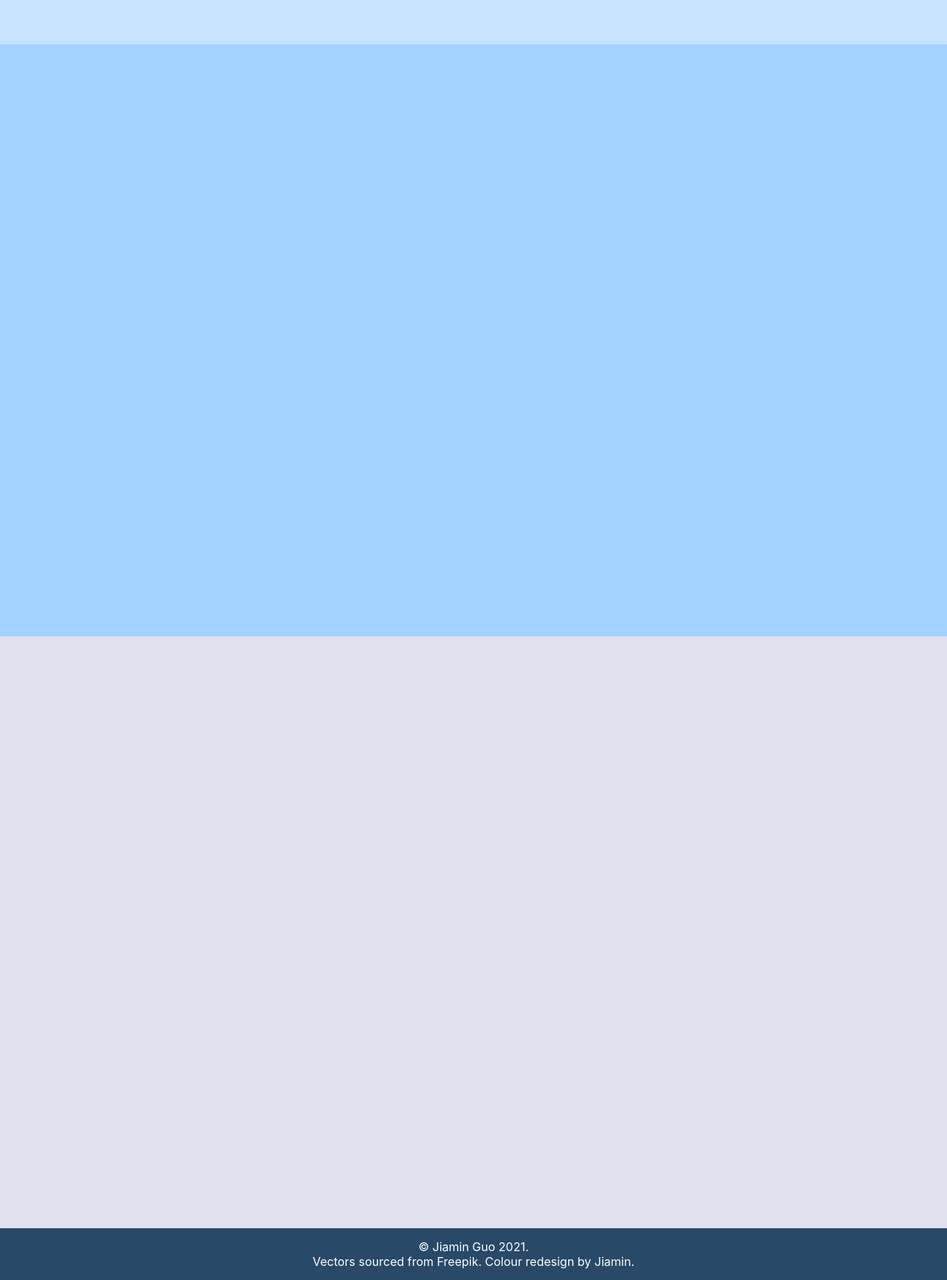
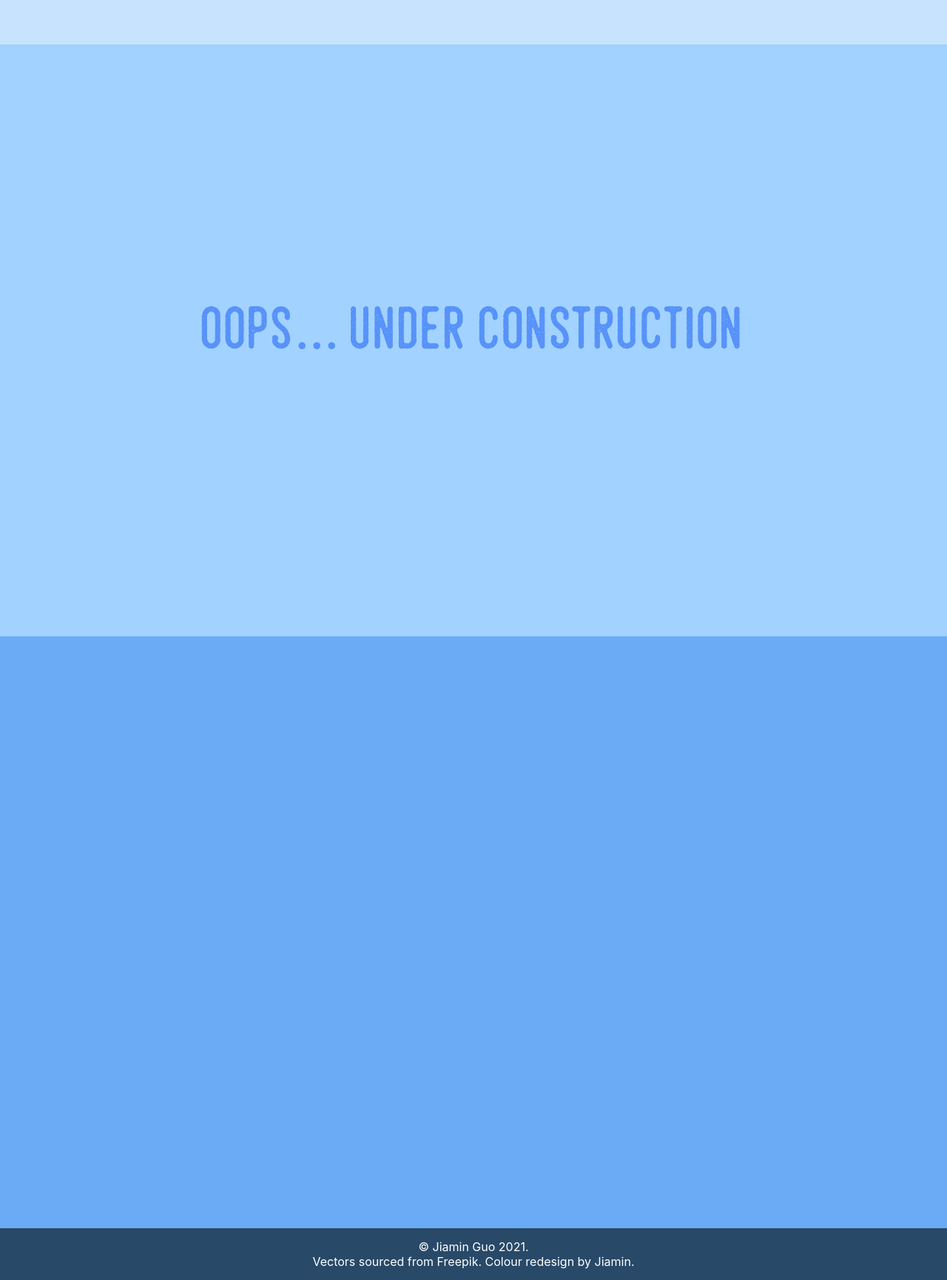
Before and after one commit to jiamin-guo/site, a React (Create React App) app: page / in a window 1280 px wide. Shown: the part 1570-3300 px from the top of the page at 74% size. Built offline with nearby package versions, Linux system fonts and the light colour scheme.

Commit message:
added under construction text

```diff
--- a/src/App.css
+++ b/src/App.css
@@ -41,11 +41,14 @@
 .work-section {
     height: 100vh;
     background-color: #a2d2ff;
+    display: flex;
+    justify-content: center;
+    align-items: center;
 }
 
 .contact-section {
     height: 100vh;
-    background-color: #E1E1EF;
+    background-color: #6babf5;
 }
 
 .footer {
--- a/src/pages/Home.jsx
+++ b/src/pages/Home.jsx
@@ -93,7 +93,7 @@ export default function Home() {
         </AboutMe>
       </div>
       <div className="work-section" id="work">
-
+        <p className="landing-page-heading">oops... under construction</p>
       </div>
       <div className="contact-section" id="contact">
       </div>
```
